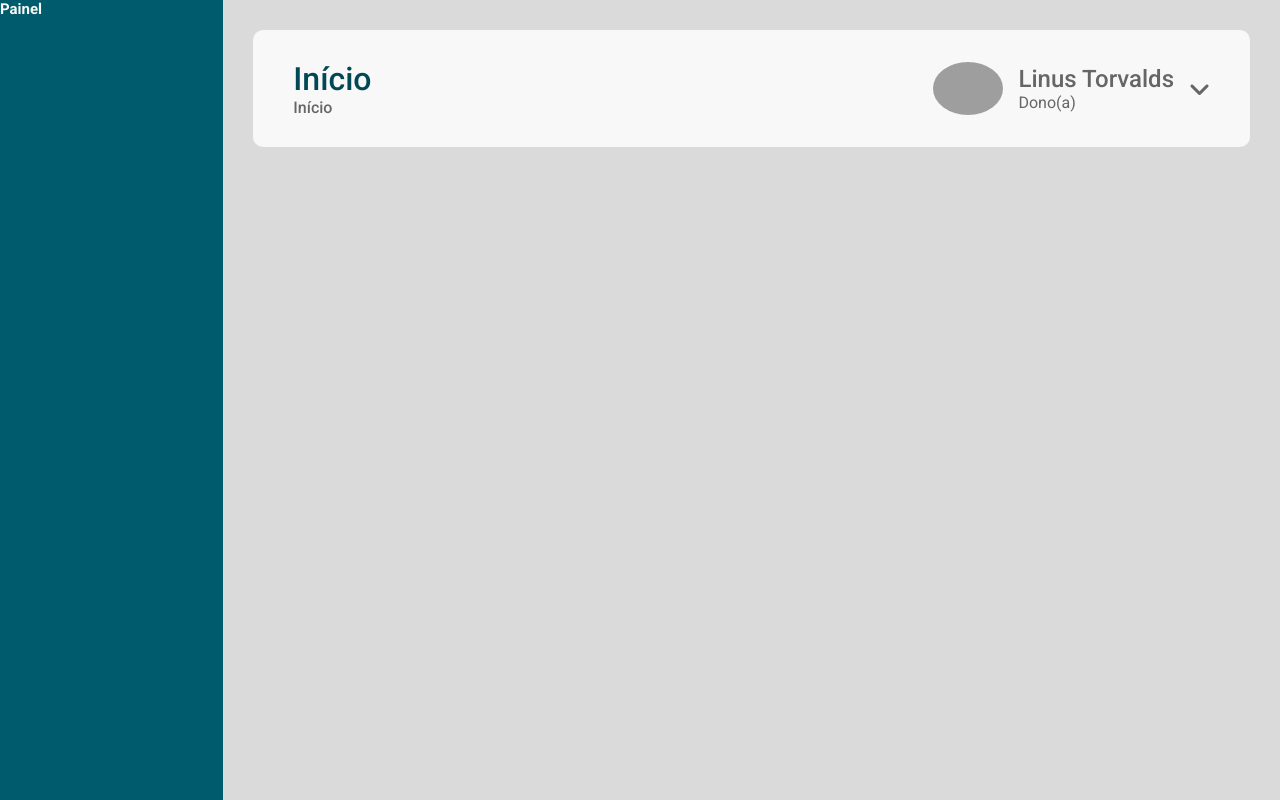
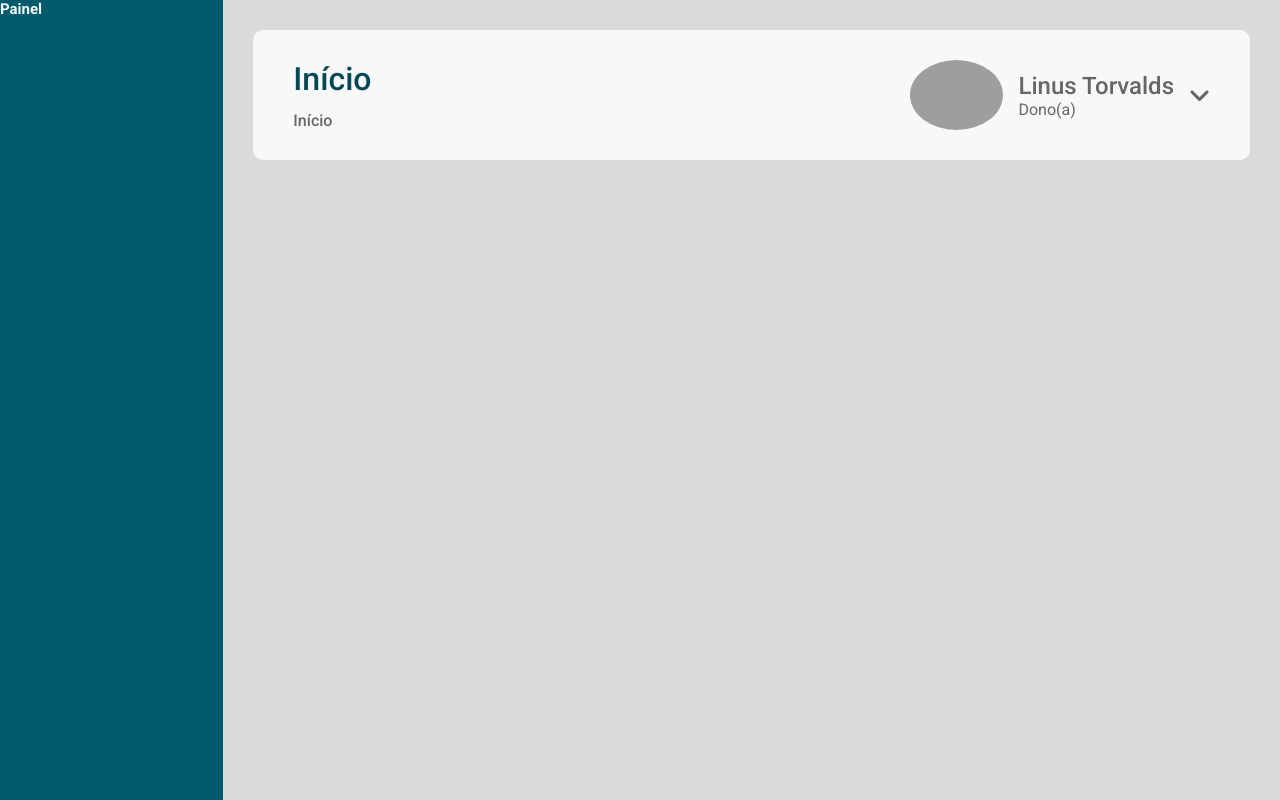
Before and after one commit to rrafaelc/projeto-faq-fatec, a PHP site: page /painel in a window 1280 px wide. Run offline with PHP 8.4, Linux system fonts and the light colour scheme; some libraries are stand-ins or nearby versions; grey boxes are pictures that could not be loaded.

Commit message:
fix imagem do usuario

```diff
--- a/painel/index.html
+++ b/painel/index.html
@@ -32,7 +32,9 @@
           </div>
         </div>
         <div class="usuario">
-          <img src="https://github.com/torvalds.png" />
+          <div class="foto">
+            <img src="https://github.com/torvalds.png" />
+          </div>
           <div class="nome">
             <span>Linus Torvalds</span>
             <span>Dono(a)</span>
--- a/painel/styles.css
+++ b/painel/styles.css
@@ -85,8 +85,12 @@ main {
   display: flex;
 }
 
-.header .usuario img {
-  width: 70px;
+.header .usuario .foto {
+  height: 70px;
+}
+
+.header .usuario .foto img {
+  height: 100%;
   border-radius: 100%;
 }
 
```
